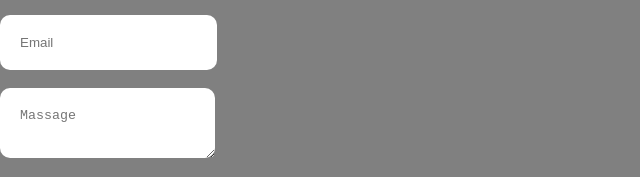
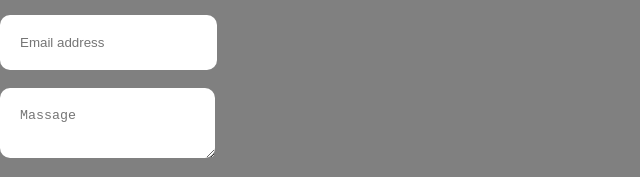
Before and after one commit to khadija8707/portfolio, a plain HTML site: page Index.htm in a window 1280 px wide. Shown: the part 904-1081 px from the top of the page, 0-640 px from the left. Drawn offline with Linux system fonts and the light colour scheme.

Commit message:
Project push

```diff
--- a/Index.htm
+++ b/Index.htm
@@ -48,7 +48,7 @@
 
     <form>
         <input type="text" placeholder="Enter your name"><br><br>
-        <input type="email" placeholder="Email"><br><br>
+        <input type="email" placeholder="Email address"><br><br>
         <textarea placeholder="Massage"></textarea><br><br>
         <button type="submit"> submit</button><br>
     </form>
```
